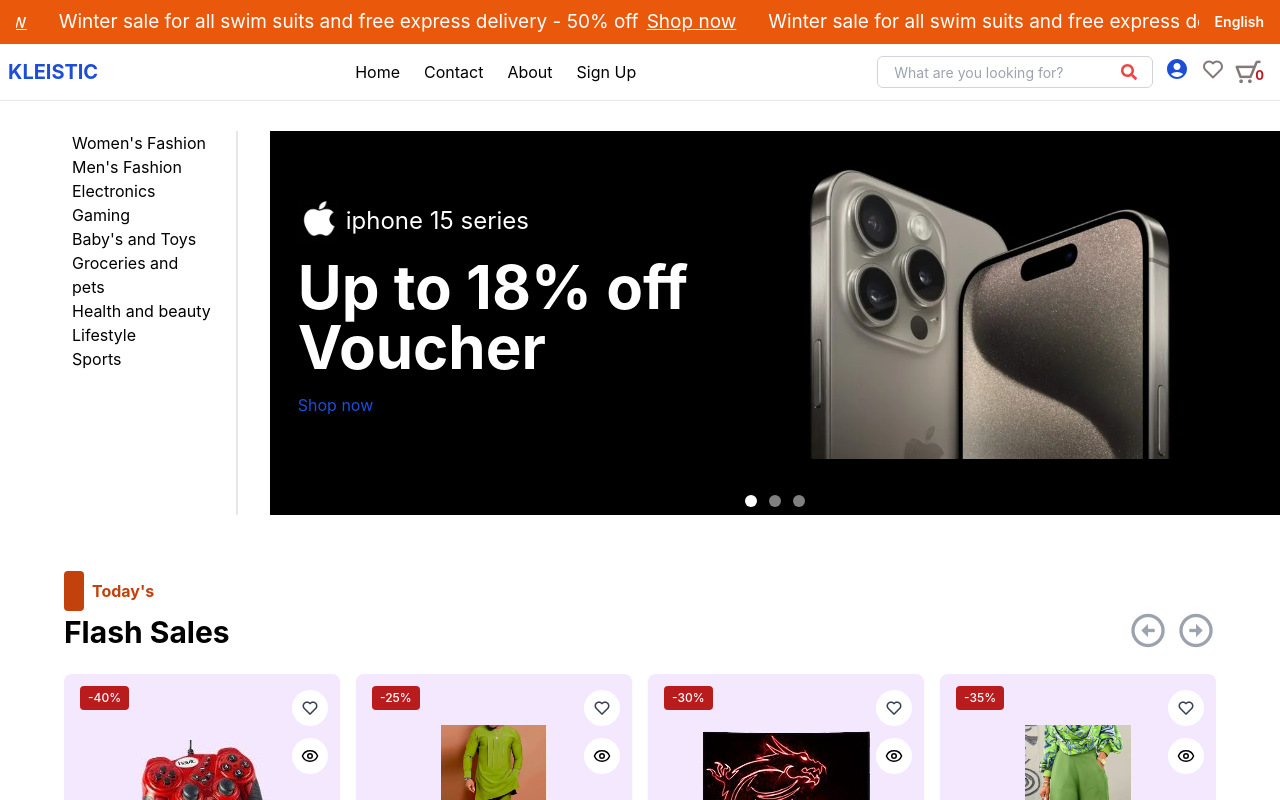
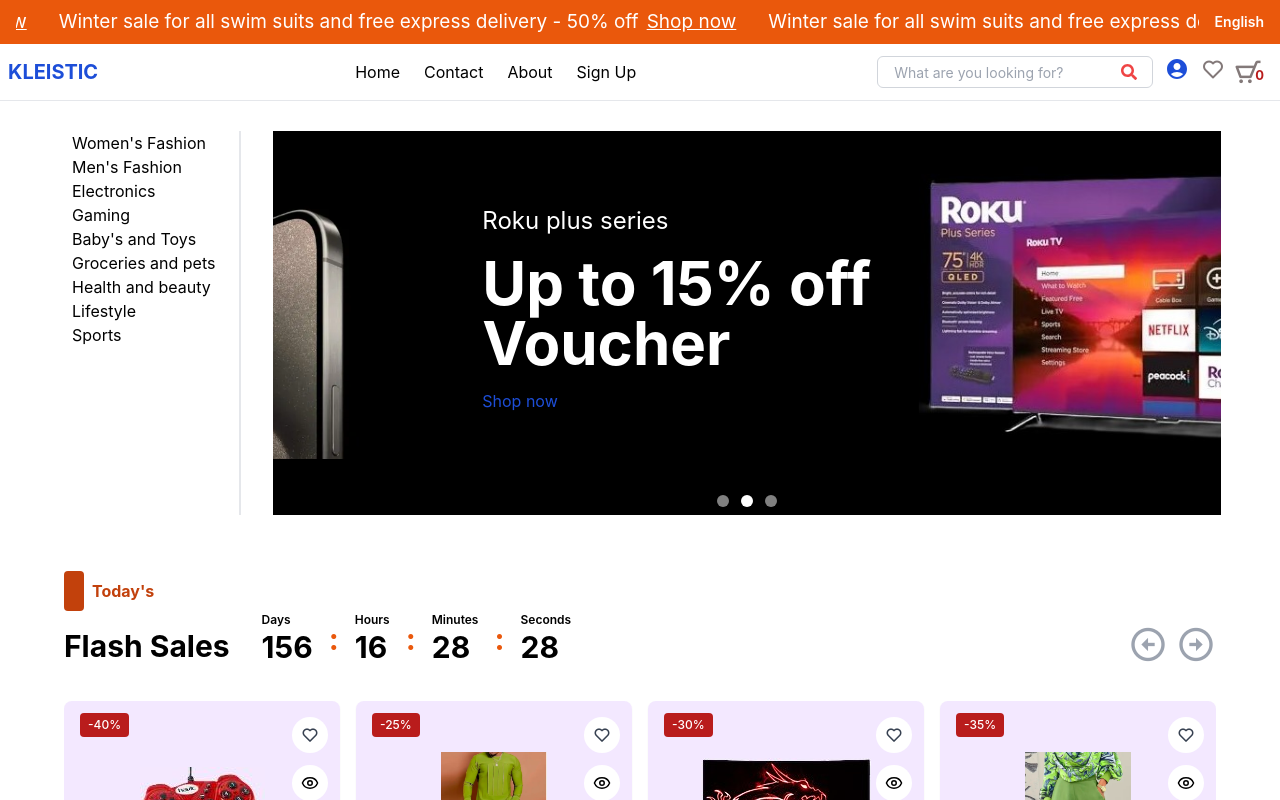
Before and after one commit to Alphaboy20023/Kleistic, a React (Create React App) app: page / in a window 1280 px wide. Shown: the top 800 px of the page. Built offline with nearby package versions, Linux system fonts and the light colour scheme.

Commit message:
project completed

```diff
--- /dev/null
+++ b/src/components/AboutCarousel.jsx
@@ -0,0 +1,111 @@
+import { useState, useEffect } from 'react';
+
+const AboutCarousel = () => {
+    const [currentIndex, setCurrentIndex] = useState(0);
+
+    const teamMembers = [
+        {
+            id: 1,
+            name: "Tom Stevens",
+            position: "Founder & Chairman",
+            image: "/Img/Toms.jpg",
+        },
+        {
+            id: 2,
+            name: "Akinola Victor",
+            position: "Lead Developer",
+            image: "/Img/me.jpg",
+        },
+
+        {
+            id: 3,
+            name: "Brazil Smith",
+            position: "Product Designer",
+            image: "https://images.unsplash.com/photo-1472099645785-5658abf4ff4e?w=300&h=300&fit=crop&crop=face"
+        },
+        {
+            id: 4,
+            name: "Sarah Johnson",
+            position: "Head of Marketing",
+            image: "https://images.unsplash.com/photo-1438761681033-6461ffad8d80?w=300&h=300&fit=crop&crop=face",
+        },
+        {
+            id: 5,
+            name: "Michael Chen",
+            position: "Managing Director",
+            image: "https://images.unsplash.com/photo-1519085360753-af0119f7cbe7?w=300&h=300&fit=crop&crop=face",
+        },
+        {
+            id: 6,
+            name: "Emma Wilson",
+            position: "Operations Manager",
+            image: "https://images.unsplash.com/photo-1487412720507-e7ab37603c6f?w=300&h=300&fit=crop&crop=face",
+        }
+    ];
+
+    const totalSlides = Math.ceil(teamMembers.length / 3);
+
+    useEffect(() => {
+        const interval = setInterval(() => {
+            setCurrentIndex((prevIndex) => (prevIndex + 1) % totalSlides);
+        }, 12000);
+
+        return () => clearInterval(interval);
+    }, [totalSlides]);
+
+
+    const getCurrentCards = () => {
+        const startIndex = currentIndex * 3;
+        return teamMembers.slice(startIndex, startIndex + 3);
+    };
+
+    return (
+        <div className="w-full max-w-7xl mx-auto px-4 sm:px-6 lg:px-8">
+            <div className="overflow-hidden">
+                <div
+                    className="flex transition-transform duration-500 ease-in-out"
+                    style={{ transform: `translateX(-${currentIndex * 100}%)` }}
+                >
+                    {Array.from({ length: totalSlides }).map((_, slideIndex) => (
+                        <div key={slideIndex} className="w-full flex-shrink-0">
+                            <section className="flex justify-center gap-4 sm:gap-6 lg:gap-9 py-7 flex-wrap">
+                                {teamMembers.slice(slideIndex * 3, slideIndex * 3 + 3).map((member) => (
+                                    <aside key={member.id} className="flex flex-col items-center text-center w-full sm:w-[280px] lg:w-[320px]">
+                                        <div className="w-full h-80 sm:h-96 lg:h-[320px] mb-4">
+                                            <img
+                                                src={member.image}
+                                                alt={member.name}
+                                                className="bg-gray-100 w-full h-full object-cover rounded-lg shadow-md hover:shadow-lg transition-shadow duration-300"
+                                            />
+                                        </div>
+                                        <h1 className="text-xl sm:text-2xl font-bold text-gray-900 mb-2">{member.name}</h1>
+                                        <p className="text-base sm:text-lg text-gray-600 mb-4">{member.position}</p>
+                                        <div className="flex space-x-4">
+                                        </div>
+                                    </aside>
+                                ))}
+                            </section>
+                        </div>
+                    ))}
+                </div>
+            </div>
+
+            <div className="flex justify-center py-8 sm:py-12">
+                <div className="flex space-x-2">
+                    {Array.from({ length: totalSlides }).map((_, index) => (
+                        <button
+                            key={index}
+                            onClick={() => setCurrentIndex(index)}
+                            className={`w-3 h-3 sm:w-4 sm:h-4 rounded-full transition-all duration-300 ${index === currentIndex
+                                    ? 'bg-orange-600 scale-125'
+                                    : 'bg-gray-300 hover:bg-gray-400'
+                                }`}
+                        />
+                    ))}
+                </div>
+            </div>
+        </div>
+    );
+};
+
+export default AboutCarousel;
--- a/src/components/HeroCarousel.jsx
+++ b/src/components/HeroCarousel.jsx
@@ -1,5 +1,8 @@
-import { useState } from "react";
+import { useState, useEffect } from "react";
 import { Link } from "react-router-dom";
+
+export default function HeroCarousel() {
+    const [currentIndex, setCurrentIndex] = useState(0);
 
     const slides = [
         {
@@ -23,47 +26,56 @@
         },
     ];
 
-export default function HeroCarousel() {
-    const [current, setCurrent] = useState(0);
+    useEffect(() => {
+        const interval = setInterval(() => {
+            setCurrentIndex((prevIndex) => (prevIndex + 1) % slides.length);
+        }, 6000);
+
+        return () => clearInterval(interval);
+    }, [slides.length]);
 
     return (
         <>
-
-            <div className="  w-auto bg-black text-white flex flex-col ">
-                <div className="p-7 w-auto flex flex-col lg:flex-row items-center justify-between gap-auto transition-all duration-500">
+            <div className="lg:w-[75%] w-full bg-black text-white flex flex-col overflow-hidden">
+                <div
+                    className="flex transition-transform duration-700 ease-in-out"
+                    style={{ transform: `translateX(-${currentIndex * 100}%)` }}
+                >
+                    {slides.map((slide, index) => (
+                        <div key={slide.id} className="w-full flex-shrink-0">
+                            <div className="p-7 w-auto flex flex-col lg:flex-row items-center justify-between gap-auto">
                                 <div className="flex flex-col gap-4 max-w-md text-center sm:text-left">
                                     <div className="flex flex-row gap-2 items-center justify-center sm:justify-start">
-                            {slides[current].image1 && (
-                            <img src={slides[current].image1} alt="" className="h-[40px] w-[40px]" />
+                                        {slide.image1 && (
+                                            <img src={slide.image1} alt="" className="h-[40px] w-[40px]" />
                                         )}
-                            <p className="text-2xl">{slides[current].title}</p>
+                                        <p className="text-2xl">{slide.title}</p>
                                     </div>
-                        <h4 className="text-5xl sm:text-6xl font-bold">{slides[current].subtitle}</h4>
-                        <Link to="#" className=" w-[85px] hover:underline hover:underline-offset-4 text-blue-700"> Shop now</Link>
+                                    <h4 className="text-5xl sm:text-6xl font-bold">{slide.subtitle}</h4>
+                                    <Link to="#" className="w-[85px] hover:underline hover:underline-offset-4 text-blue-700">Shop now</Link>
                                 </div>
 
                                 <img
-                        src={slides[current].image}
-                        alt={slides[current].subtitle}
-                        className={`h-full w-auto sm:w-auto max-h-[300px] object-contain ${slides[current].id === 3 ? 'lg:w-[490px]' : 'sm:w-auto' } `}
+                                    src={slide.image}
+                                    alt={slide.subtitle}
+                                    className={`h-full w-auto sm:w-auto max-h-[300px] object-contain ${slide.id === 3 ? 'lg:w-[490px]' : 'sm:w-auto'}`}
                                 />
-
-
                             </div>
-
+                        </div>
+                    ))}
+                </div>
 
                 <div className="flex justify-center items-center gap-3 py-2">
                     {slides.map((_, index) => (
                         <button
                             key={index}
-                            onClick={() => setCurrent(index)}
-                            className={`w-3 h-3 rounded-full transition-all duration-300 ${current === index ? "bg-white" : "bg-white/50"
+                            onClick={() => setCurrentIndex(index)}
+                            className={`w-3 h-3 rounded-full transition-all duration-300 ${currentIndex === index ? "bg-white" : "bg-white/50"
                                 }`}
                         >
                         </button>
                     ))}
                 </div>
-
             </div>
         </>
     )
--- a/src/index.js
+++ b/src/index.js
@@ -4,7 +4,7 @@
 import App from './App';
 import 'boxicons/css/boxicons.min.css'
 import { Provider } from 'react-redux';
-import store from './store'
+import store from './store/store';
 import { BrowserRouter } from "react-router-dom";
 // import { SearchProvider } from "./context/SearchContext";
 
--- a/src/pages/LandingPage.jsx
+++ b/src/pages/LandingPage.jsx
@@ -31,9 +31,7 @@
     <>
       <Navbar />
 
-      {/* Hero Section */}
       <main className="pt-[120px] lg:pt-[95px]">
-
         <div className="py-7 flex flex-col sm:flex-row gap-8 sm:pl-4 sm:py-4 lg:mt-5 max-w-[1400px] mx-auto">
           <aside className="ml-8 flex flex-col border-r-0 sm:border-r-2 px-6">
             {[
@@ -59,7 +57,7 @@
 
             <div className="flex items-center gap-8 flex-wrap">
               <p className="font-bold text-3xl">Flash Sales</p>
-              <CountdownTimer targetDate="2025-07-01T00:00:00" />
+              <CountdownTimer targetDate="2026-01-01T00:00:00" />
 
               <div className="flex items-center gap-2 ml-auto">
                 <button ref={prevRef}>
@@ -100,7 +98,7 @@
             <div className=" w-full sm:w-1/2 p-6">
               <p className="text-green-400 text-xl font-semibold">Categories</p>
               <h2 className="text-2xl sm:text-5xl my-6 text-white">Enhance Your Music Experience</h2>
-              <CountTimer targetedDate="2025-07-22T23:59:35" />
+              <CountTimer targetedDate="2026-01-22T23:59:35" />
               <Link>
                 <div className="p-3 bg-green-600 w-1/2 mt-5 text-center">
                   <p className="text-white text-xl">Buy Now</p>
--- a/src/store.js
+++ b/src/store/store.js
@@ -1,6 +1,6 @@
 import { configureStore } from "@reduxjs/toolkit";
-import authReducer from "./redux/authSlice";
-import cartReducer from "./redux/cartSlice"
+import authReducer from "../redux/authSlice";
+import cartReducer from "../redux/cartSlice"
 
 const store = configureStore({
   reducer: {
```
Also changed, not shown: src/pages/about.jsx (+10 -28 lines), public/img/Toms.jpg (added), public/img/me.jpg (added). Lines whose indentation alone changed are shown as unchanged.
